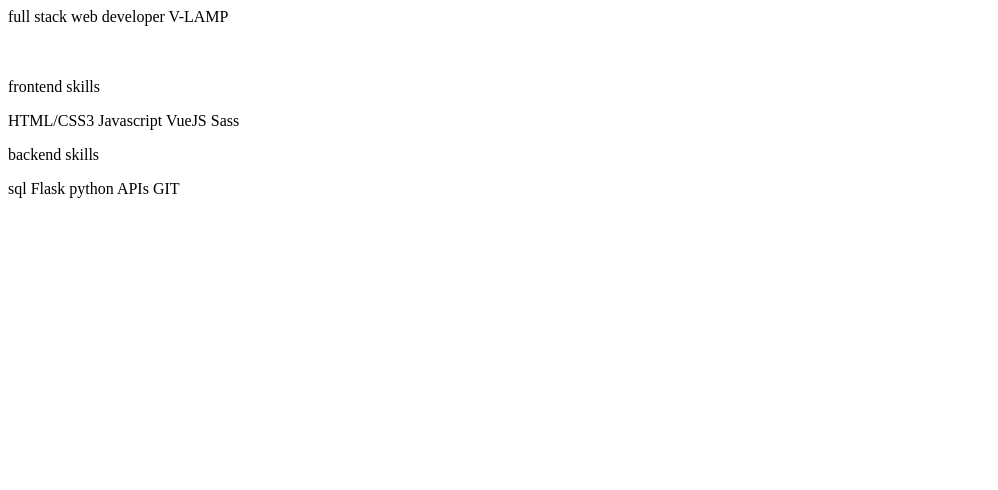
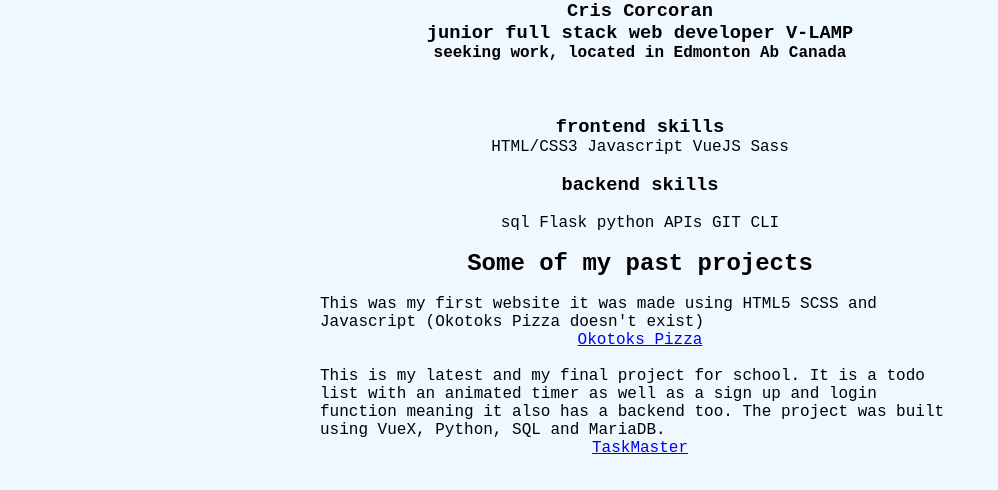
Before and after one commit to wyrdmoon/ProfileWebsite, a plain HTML site: page index.html in a window 1280 px wide. Shown: the whole page, without its empty margins (0-998 px from the left). Drawn offline with Linux system fonts and the light colour scheme.

Commit message:
some styling done

```diff
--- a/index.html
+++ b/index.html
@@ -1,33 +1,61 @@
 <!DOCTYPE html>
 <html lang="en">
+
 <head>
     <meta charset="UTF-8">
     <meta name="viewport" content="width=device-width, initial-scale=1.0">
-    <title>Cris Corcoran</title>
-    <meta name="keywords" content="web developer, edmonton, vue, javascript, html, css, yeg, python, sql, mariadb, work, looking, for hire,"
-    <h3>full stack web developer V-LAMP</h3>
+    <meta name="keywords"
+        content="web developer, edmonton, vue, javascript, html, css, yeg, python, sql, mariadb, work, looking, for hire,">
+    <link rel="stylesheet" type="text/css" href="style.css">
+    <title>criscorcoran.ga</title>
+    <h3>Cris Corcoran</h3>
+    <h3>junior full stack web developer V-LAMP</h3>
+    <h4>seeking work, located in Edmonton Ab Canada</h4>
+
 </head>
 <br><br><br>
+
 <body>
-    <div>
-        <p>frontend skills</p>
+    <div class="skills">
+        <h3>frontend skills</h3>
         <p>
             HTML/CSS3
             Javascript
             VueJS
             Sass
         </p>
-        <p>backend skills</p>
+        <br>
+        <h3>backend skills</h3>
+
+        <br>
         <p>
             sql
             Flask
             python
             APIs
             GIT
+            CLI
         </p>
+    </div>
+    <br>
+    <div class="past-projects">
+        <h2>Some of my past projects</h2>
+        <br>
+        <p>This was my first website it was made using HTML5 SCSS and Javascript (Okotoks Pizza doesn't exist)</p>
+        <a href="https://okotoksabpizza.ga/">Okotoks Pizza</a>
+        <br>
+        <p>This is my latest and my final project for school.
+            It is a todo list with an animated timer
+            as well as a sign up and login function
+            meaning it also has a backend too.
+            The project was built using VueX, Python, SQL and MariaDB.
+        </p>
+        <a href="https://taskmaster.ga/#/">TaskMaster</a>
+    </div>
 
 
     </div>
 
 </body>
+
 </html>
--- /dev/null
+++ b/style.css
@@ -0,0 +1,30 @@
+* {
+    font-family: 'Roboto Mono', monospace;
+    margin: 0;
+    padding: 0;
+    background-color:aliceblue;
+
+
+
+}
+
+.skills {
+
+    display: grid;
+    justify-items: center;
+    align-items: center;
+
+}
+.past-projects {
+    display: grid;
+    justify-items: center;
+    align-items: center;
+    margin-left: 25%;
+    margin-right: 25%;
+}
+body {
+    display: grid;
+    justify-items: center;
+    align-items: center;
+
+}
```
Also changed, not shown: style.scss (deleted).
